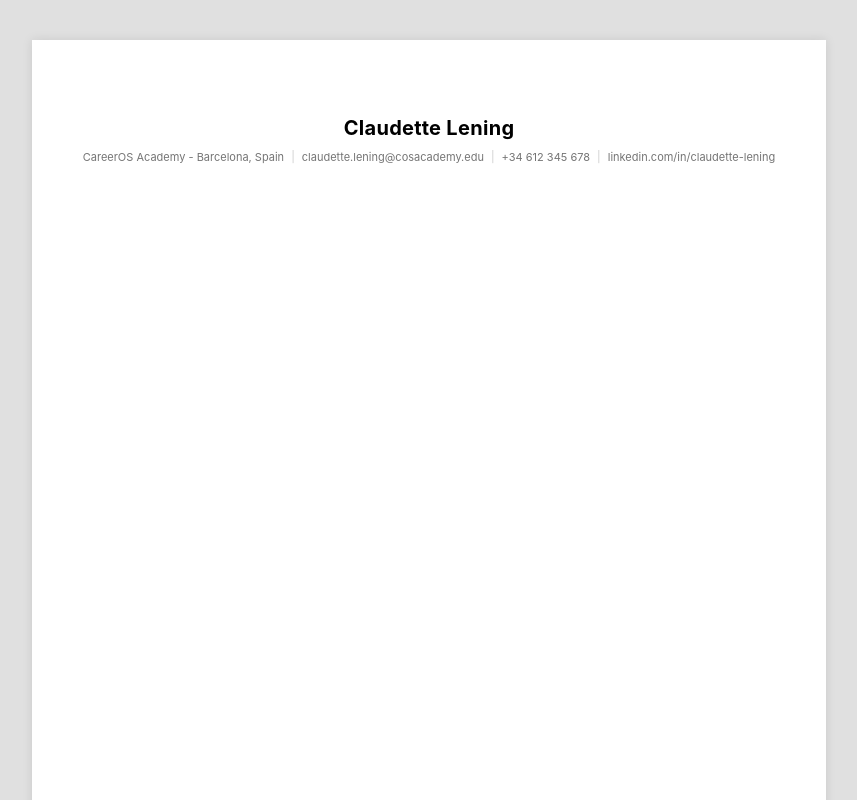
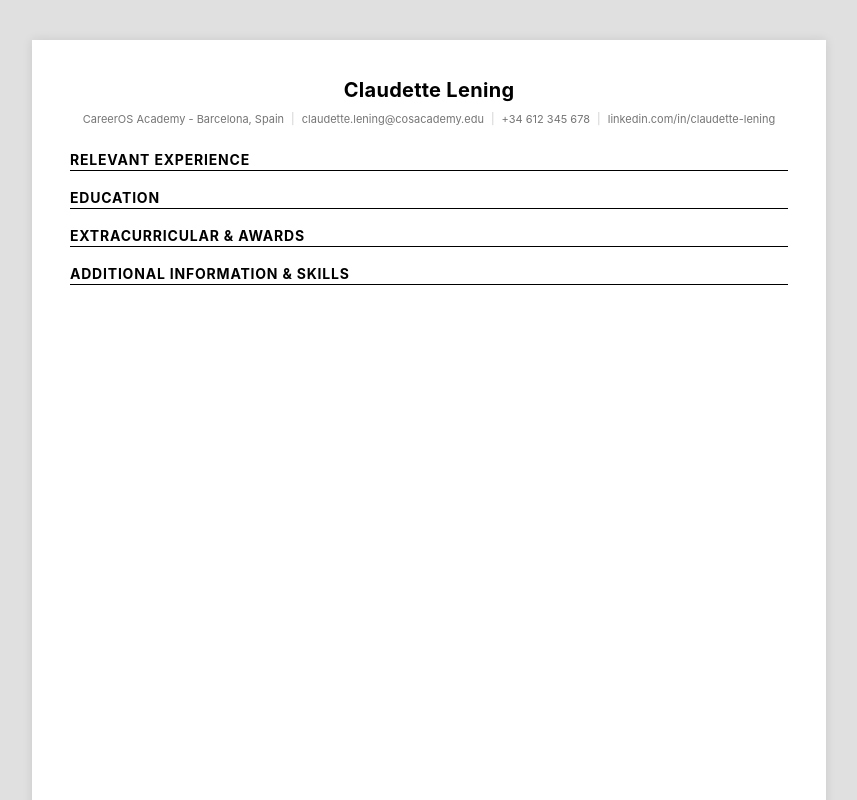
Before and after one commit to ddianasm/cv-viewer-claudette, a React (Vite) app: page / in a window 1280 px wide. Shown: the top 800 px of the page, without its empty margins (211-1068 px from the left). Built offline with nearby package versions, Linux system fonts and the light colour scheme.

Commit message:
feat: implement document structure with Section components

```diff
--- a/src/App.jsx
+++ b/src/App.jsx
@@ -1,9 +1,14 @@
 import Header from "@/components/Header/Header";
+import Section from "@/components/Section/Section";
 
 function App() {
   return (
     <div className="cv-container">
       <Header />
+      <Section title="Relevant experience"></Section>
+      <Section title="Education"></Section>
+      <Section title="Extracurricular & Awards"></Section>
+      <Section title="Additional Information & Skills"></Section>
     </div>
   );
 }
--- /dev/null
+++ b/src/components/Section/Section.jsx
@@ -0,0 +1,12 @@
+import "@/components/Section/Section.scss";
+
+const Section = ({ title, children }) => {
+  return (
+    <section className="cv-section">
+      <h2 className="cv-section__title">{title}</h2>
+      <div className="cv-section__content">{children}</div>
+    </section>
+  );
+};
+
+export default Section;
--- /dev/null
+++ b/src/components/Section/Section.scss
@@ -0,0 +1,24 @@
+@use '@/styles/variables' as *;
+
+.cv-section {
+  margin-bottom: 18px;
+
+  &__title {
+    display: block;
+    font-size: 14px;
+    font-weight: 700;
+    text-transform: uppercase;
+    color: #000;
+    border-bottom: 1.5px solid #000;
+    padding-bottom: 2px;
+    margin-bottom: 8px;
+    letter-spacing: 0.8px;
+  }
+
+  &__content {
+    font-size: 10.5px;
+    line-height: 1.4;
+    color: #333;
+    text-align: justify;
+  }
+}
--- a/src/styles/main.scss
+++ b/src/styles/main.scss
@@ -16,6 +16,6 @@ body {
   min-height: $a4-height;
   background-color: $white;
   box-shadow: $shadow;
-  padding: 20mm;
+  padding: 10mm;
   box-sizing: border-box;
 }
```
